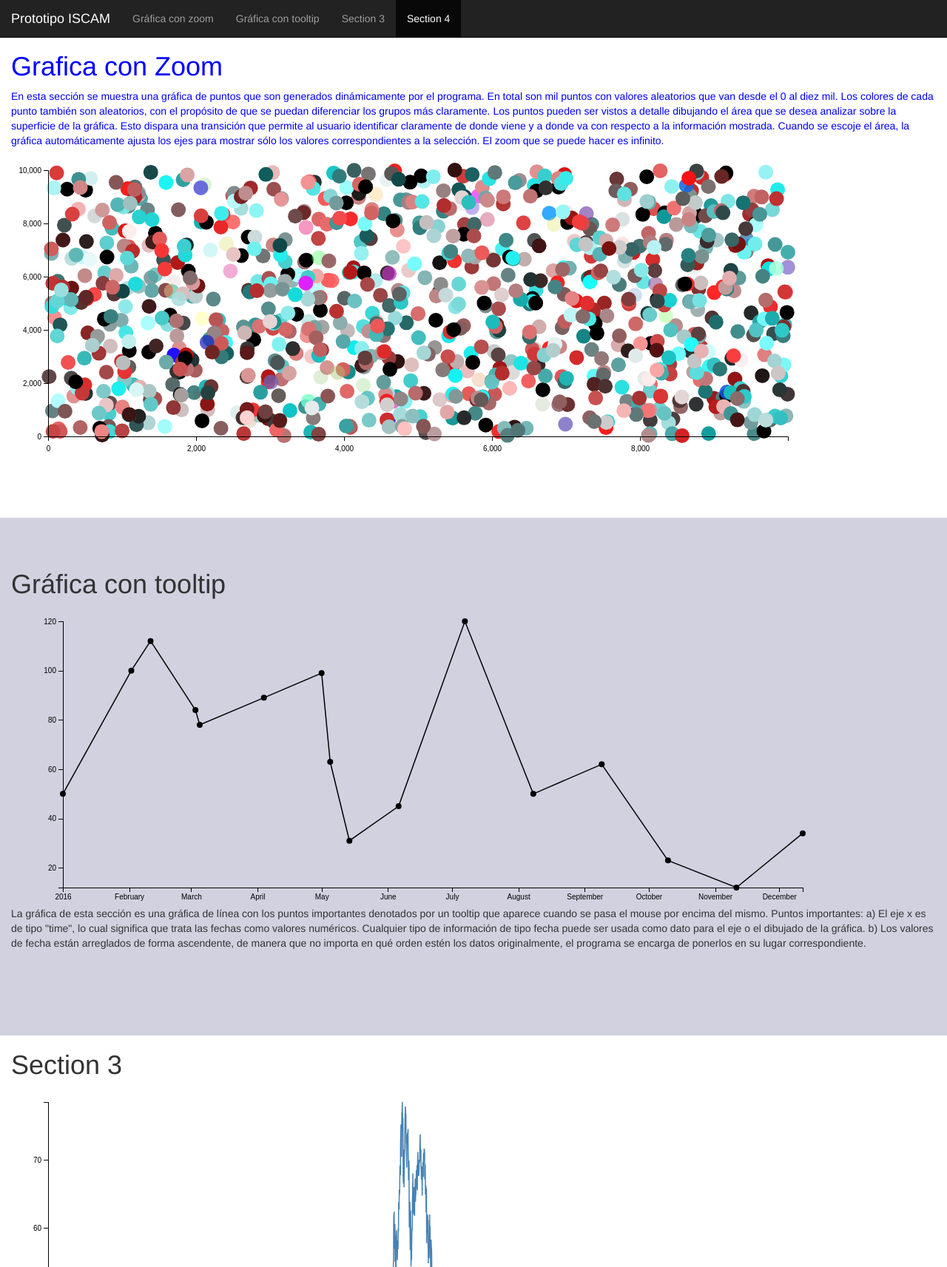
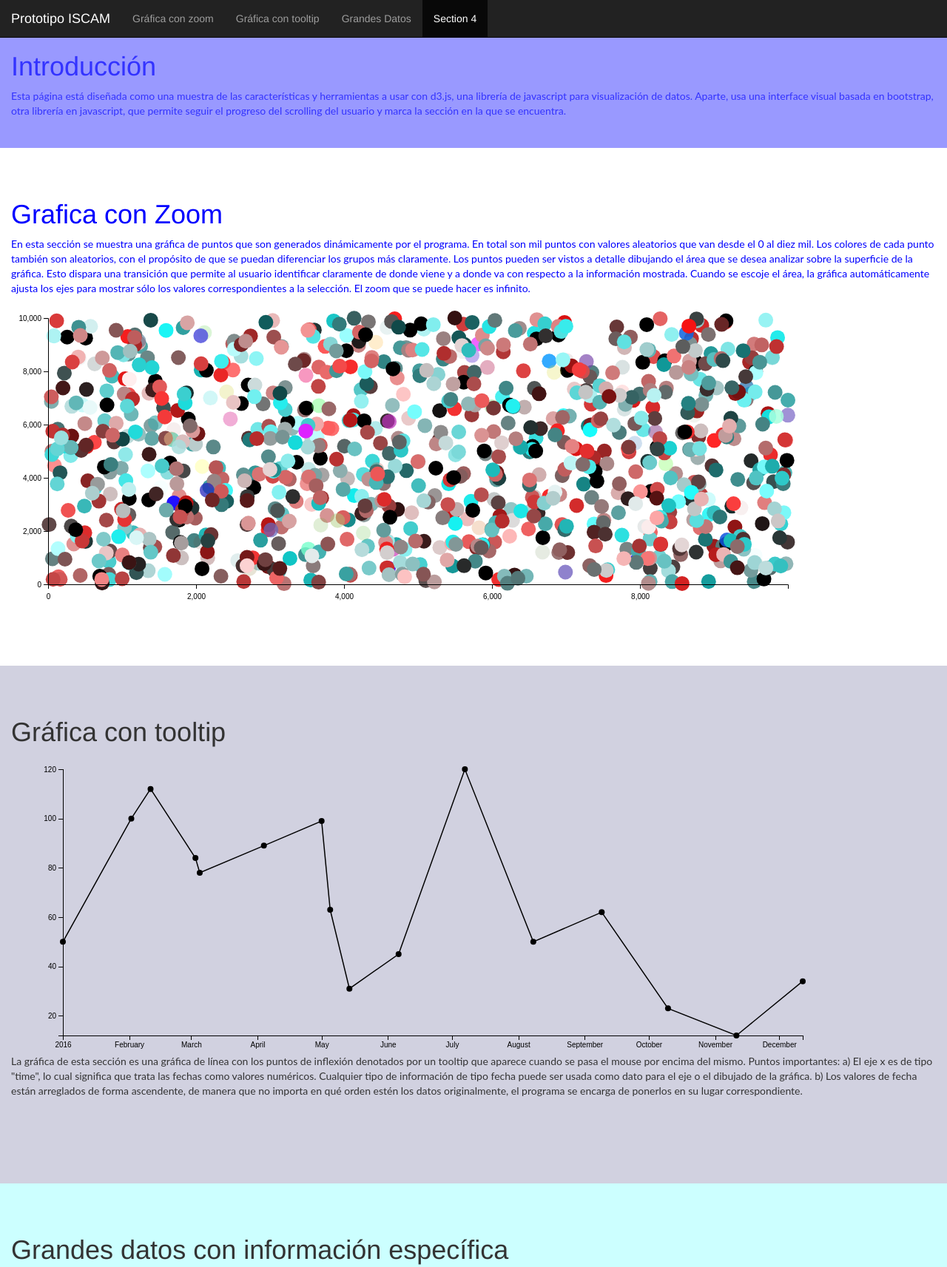
Before and after one commit to hebertomoreno/prot, a plain HTML site: page index.html in a window 1280 px wide. Shown: the top 1713 px of the page at 74% size. Drawn offline with nearby package versions, Linux system fonts and the light colour scheme.

Commit message:
Added description to section 3

```diff
--- a/index.html
+++ b/index.html
@@ -29,35 +29,46 @@
 						<ul class="nav navbar-nav">
 							<li><a href="#section1">Gráfica con zoom</a></li>
 							<li><a href="#section2">Gráfica con tooltip</a></li>
-							<li><a href="#section3">Section 3</a></li>
+							<li><a href="#section3">Grandes Datos</a></li>
 							<li><a href="#section4">Section 4</a></li>
 						</ul>
 					</div>
 				</div>
 			</div>
 		</nav>
+		<div id="intro" class="container-fluid">
+			<h1>Introducción</h1>
+			<p>
+				Esta página está diseñada como una muestra de las características y herramientas a usar con d3.js, una librería de javascript para visualización de datos.
+				Aparte, usa una interface visual basada en bootstrap, otra librería en javascript, que permite seguir el progreso del scrolling del usuario y marca la sección en la que se encuentra.
+			</p>
+		</div>
 		<div id="section1" class="container-fluid">
 			<h1>Grafica con Zoom</h1>
-			<script type="text/javascript" src="section1.js"></script>
 			<p>
 			En esta sección se muestra una gráfica de puntos que son generados
 			dinámicamente por el programa. En total son mil puntos con valores aleatorios que van desde el 0 al diez mil. Los colores de cada punto también son aleatorios, con el propósito de que se puedan diferenciar los grupos más claramente.
 			Los puntos pueden ser vistos a detalle dibujando el área que se desea analizar sobre la superficie de la gráfica. Esto dispara una transición que permite al usuario identificar claramente de donde viene y a donde va con respecto a la información mostrada. Cuando se escoje el área, la gráfica automáticamente ajusta los ejes para mostrar sólo los valores correspondientes a la selección. El zoom que se puede hacer es infinito.
 			</p>
+			<script type="text/javascript" src="section1.js"></script>
 		</div>
 		<div id="section2" class="container-fluid">
 			<h1>Gráfica con tooltip</h1>
 			<script type="text/javascript" src="section2.js"></script>
 			<p>
-				La gráfica de esta sección es una gráfica de línea con los puntos importantes denotados por un tooltip que aparece cuando se pasa el mouse por encima del mismo.
+				La gráfica de esta sección es una gráfica de línea con los puntos de inflexión denotados por un tooltip que aparece cuando se pasa el mouse por encima del mismo.
 				Puntos importantes:
 					a) El eje x es de tipo "time", lo cual significa que trata las fechas como valores numéricos. Cualquier tipo de información de tipo fecha puede ser usada como dato para el eje o el dibujado de la gráfica.
 					b) Los valores de fecha están arreglados de forma ascendente, de manera que no importa en qué orden estén los datos originalmente, el programa se encarga de ponerlos en su lugar correspondiente.
 			</p>
 		</div>
 		<div id="section3" class="container-fluid">
-			<h1>Section 3</h1>
+			<h1>Grandes datos con información específica</h1>
 			<script type="text/javascript" src="stockLineChart.js"></script>
+			<p>
+				Esta gráfica muestra una visualización del valor de cierre de las acciones de nintendo desde que éste entró a la bolsa. Los datos van de 1997 hasta la fecha. Se obtienen de un archivo tsv descargado de Yahoo Finance.
+				Adicionalmente, la gráfica cuenta con un tooltip como la sección anterior, pero ahora éste está dado por la posición del mouse sobre la gráfica, otorgando información más específica.
+			</p>
 		</div>
 		<div id="section4" class="container-fluid">
 		<h1>Section 4</h1>
--- a/main.css
+++ b/main.css
@@ -1,11 +1,20 @@
 body {
 	position: relative;
+}
+p {
+	font-family: 'Lato', sans-serif;
 }
 .dot {
 	fill:black;
 }
 .dot:hover {
 	fill: lightblue;
+}
+#intro {
+  padding-top:50px;
+  height:200px;
+  color: #3333ff;
+  background-color: #9999ff;
 }
 #section1 {
 	padding-top:50px;
@@ -19,12 +28,12 @@ body {
 	color: "steelblue";
 	background-color: #d1d1e0;
 }
-/*#section3 {
+#section3 {
 	padding-top:50px;
 	height:700px;
 	color: #fffFF;
 	background-color: #ccffff;
-}*/
+}
 #section4 {
 	padding-top:50px;
 	height:500px;
--- a/stockLineChart.js
+++ b/stockLineChart.js
@@ -1,6 +1,6 @@
 var margin = {top: 20, right: 50, bottom: 30, left: 50},
     width = 960 - margin.left - margin.right,
-    height = 700 - margin.top - margin.bottom;
+    height = 500 - margin.top - margin.bottom;
 
 var parseDate = d3.timeParse("%Y-%m-%d"),
     bisectDate = d3.bisector(function(d) { return d.date; }).left,
```
